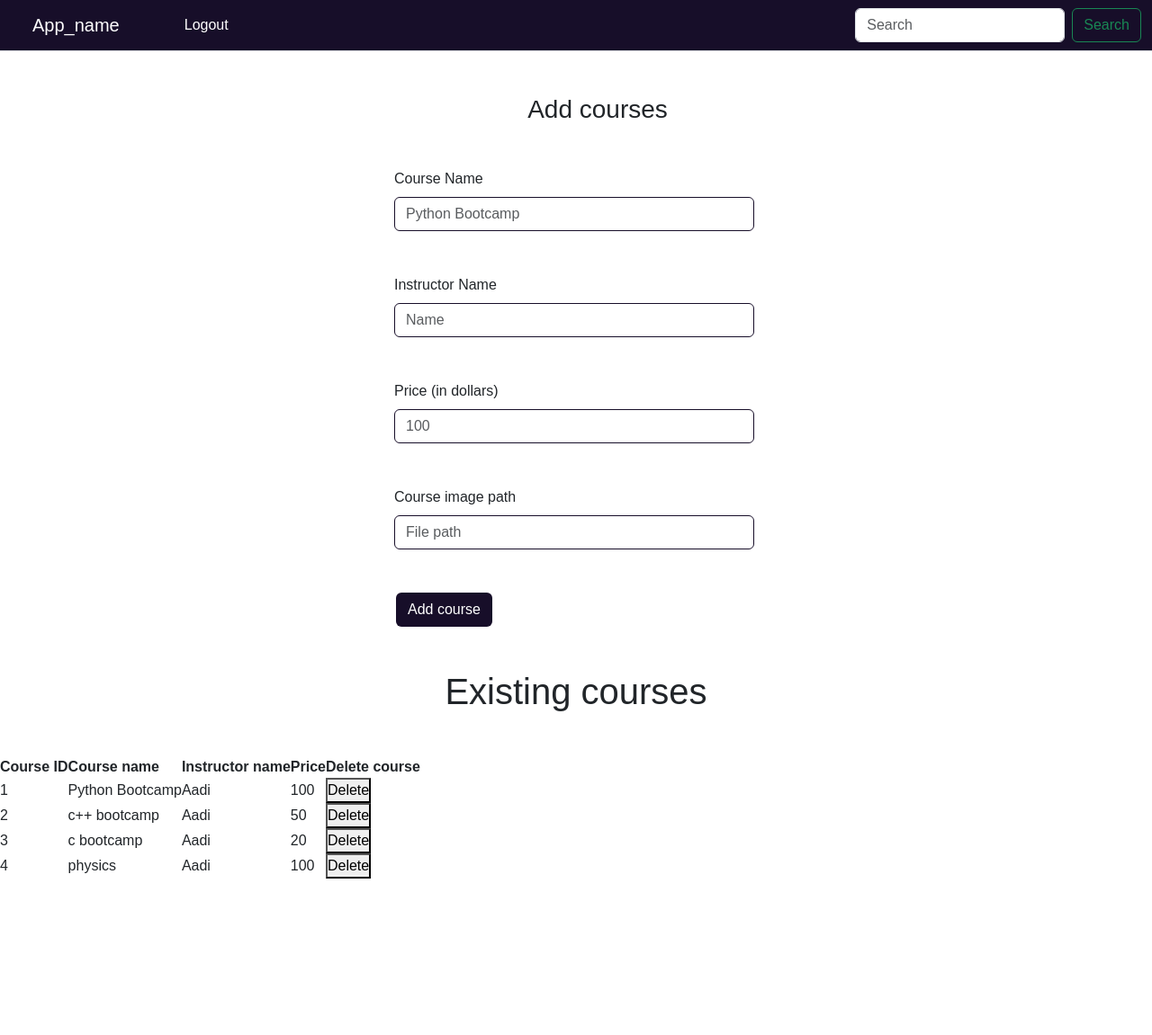
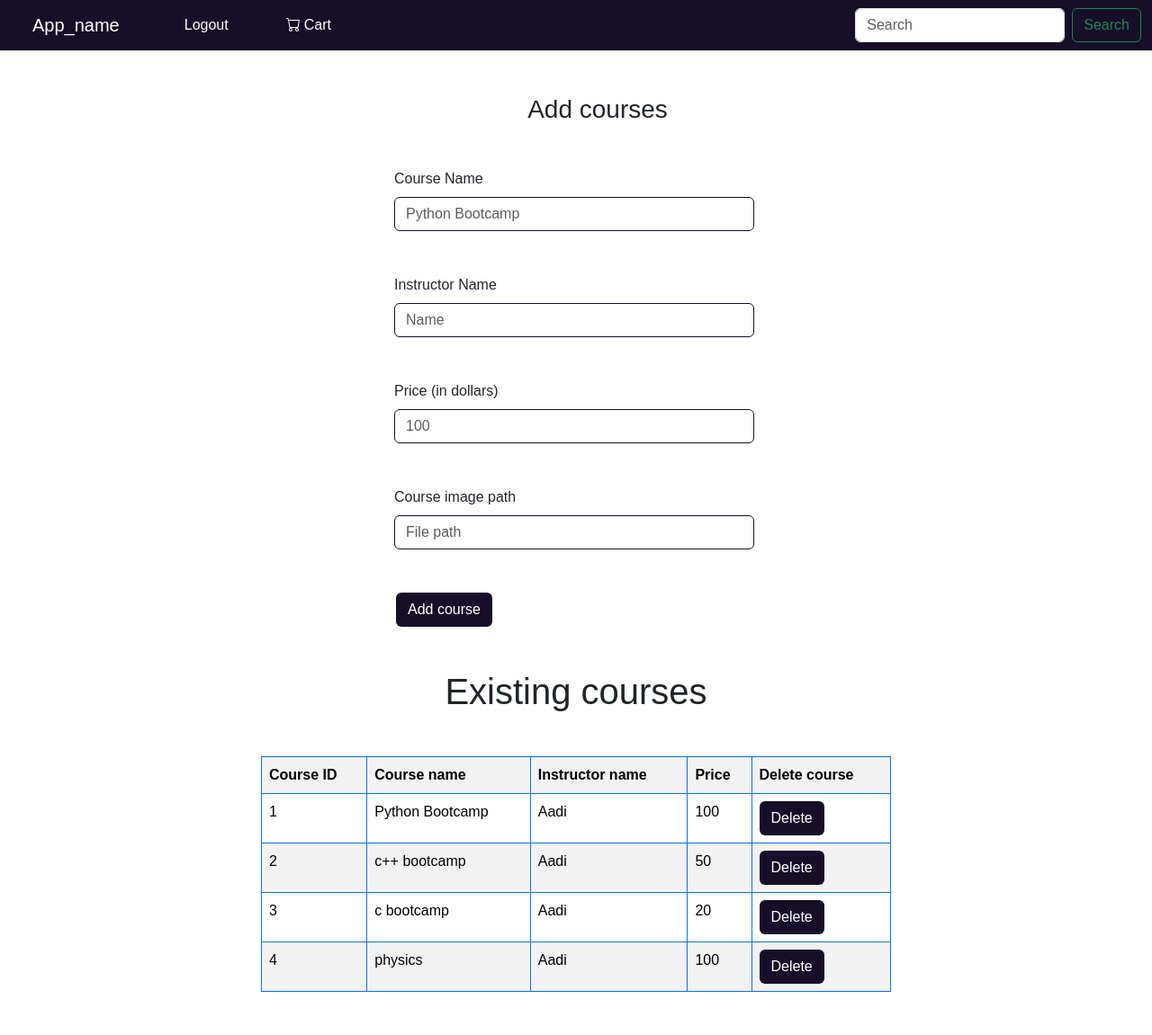
Before and after one commit to aadi-sun/learning-app, a Flask app: page /manage_courses in a window 1280 px wide. Shown: the whole page at 90% size. Before the commit the page ends 977 px from the top, so only its background shows below. Run offline with Flask 3, Linux system fonts and the light colour scheme; a user stored in the database is signed in.

Commit message:
instructor course management

```diff
--- a/src/website/templates/base.html
+++ b/src/website/templates/base.html
@@ -23,6 +23,11 @@
               {% if user.is_authenticated and user.accounttype == "1" %}
                 <li class="nav-item px-4">
                   <a class="nav-link" style="color:white" href="logout">Logout</a>
+                </li>
+                <li class="nav-item px-4">
+                  <a class="nav-link" style="color:white" href="cart"><svg  style="margin-top: -4px;margin-right: 4px;" xmlns="http://www.w3.org/2000/svg" width="16" height="16" fill="currentColor" class="bi bi-cart" viewBox="0 0 16 16">
+                    <path d="M0 1.5A.5.5 0 0 1 .5 1H2a.5.5 0 0 1 .485.379L2.89 3H14.5a.5.5 0 0 1 .491.592l-1.5 8A.5.5 0 0 1 13 12H4a.5.5 0 0 1-.491-.408L2.01 3.607 1.61 2H.5a.5.5 0 0 1-.5-.5M3.102 4l1.313 7h8.17l1.313-7zM5 12a2 2 0 1 0 0 4 2 2 0 0 0 0-4m7 0a2 2 0 1 0 0 4 2 2 0 0 0 0-4m-7 1a1 1 0 1 1 0 2 1 1 0 0 1 0-2m7 0a1 1 0 1 1 0 2 1 1 0 0 1 0-2"/>
+                  </svg><div style="float:right;">   Cart</div></a>
                 </li>
                 {% elif user.is_authenticated and user.accounttype == "2" %}
                 <li class="nav-item px-4">
--- a/src/website/templates/manage_courses.html
+++ b/src/website/templates/manage_courses.html
@@ -42,7 +42,7 @@
   </form>
 
   <h1 class="mb-5 mt-5" style="text-align: center;">Existing courses</h1>
-  <table>
+  <table class="mb-5 table table-bordered border-primary table-striped" style="margin: 0 auto;max-width: 700px;">
     <tr>
       <th>Course ID</th>
       <th>Course name</th>
@@ -61,7 +61,7 @@
           <td>{{ course_name }}</td>
           <td>{{ instructor_name }}</td>
           <td>{{ price }}</td>
-          <td><button>Delete</button></td>
+          <td><button class="btn" style="background-color: #170e29;color: white;">Delete</button></td>
         </tr>
       {% endfor %}
     {% endif %}
```
Also changed, not shown: src/website/templates/all_courses.html (+14 -5 lines), src/instance/database.db, src/website/static/styles.css (line endings or trailing spaces).
